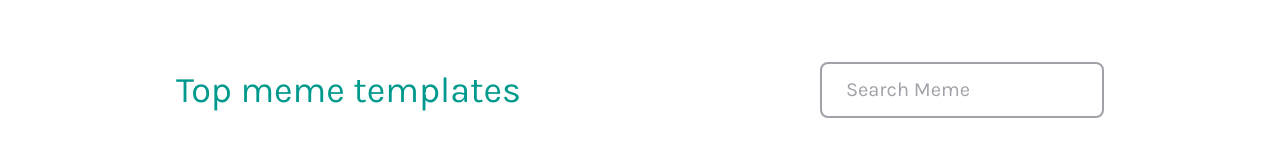
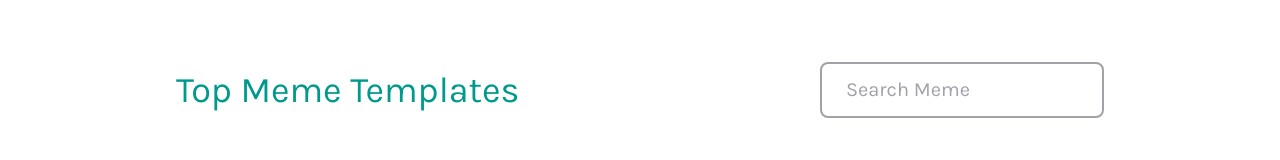
Before and after one commit to Dharmik48/meme-generator, a React (Create React App) app: page / in a window 1280 px wide. Shown: the part 264-424 px from the top of the page. Built offline with nearby package versions, Linux system fonts and the light colour scheme; no server answers.

Commit message:
fixed a typo

```diff
--- a/src/components/Browse.js
+++ b/src/components/Browse.js
@@ -63,7 +63,7 @@ export default function Browse({ memes, setCurrMeme, setBrowse }) {
         <section className="my-12 px-12 lg:px-44">
             <div className="mb-6 flex justify-between mb-2">
               <h1 className="text-4xl text-algae dark:text-white self-center">
-                Top meme templates
+                Top Meme Templates
               </h1>
               <input
                 onChange={(event) => setMemeSearch(event.target.value)}
```
